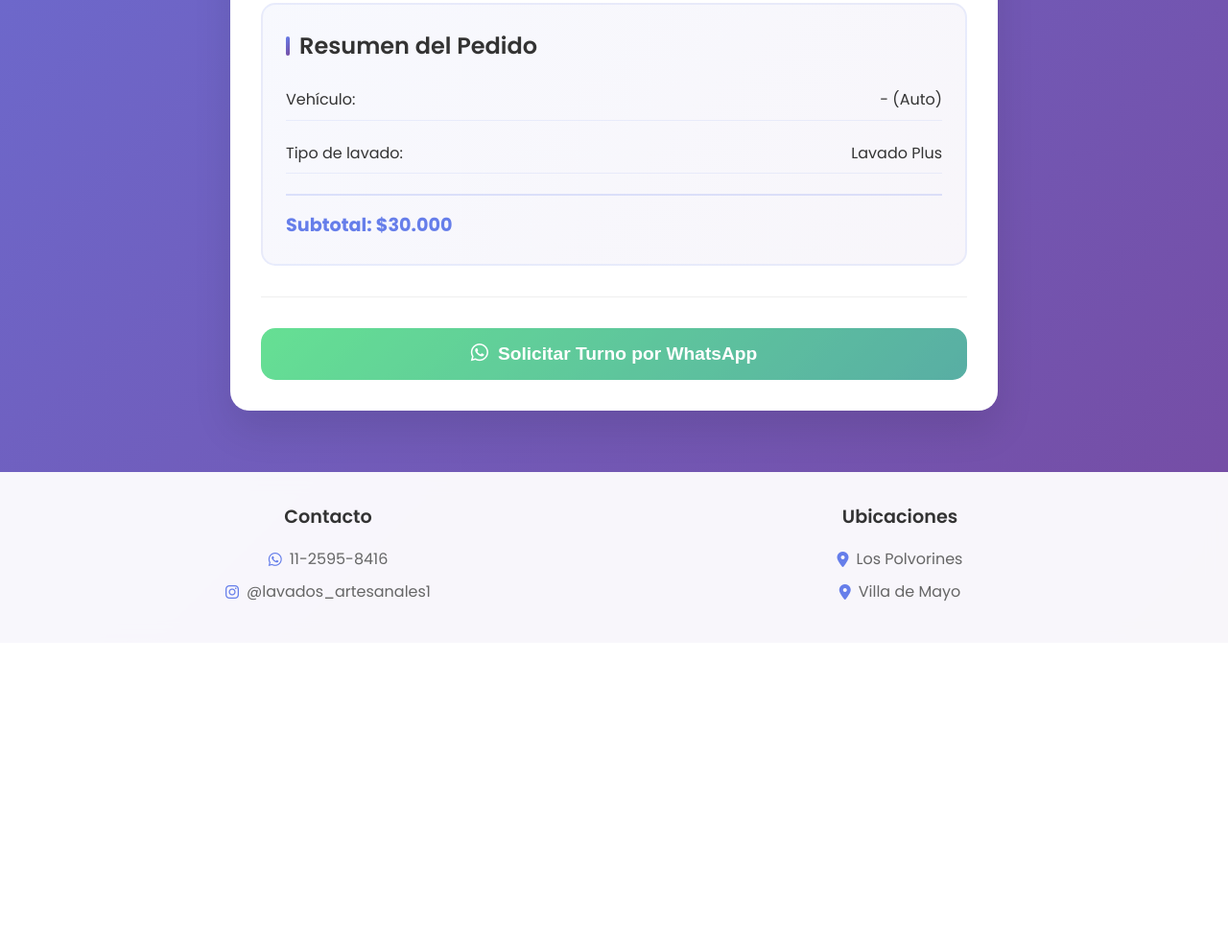
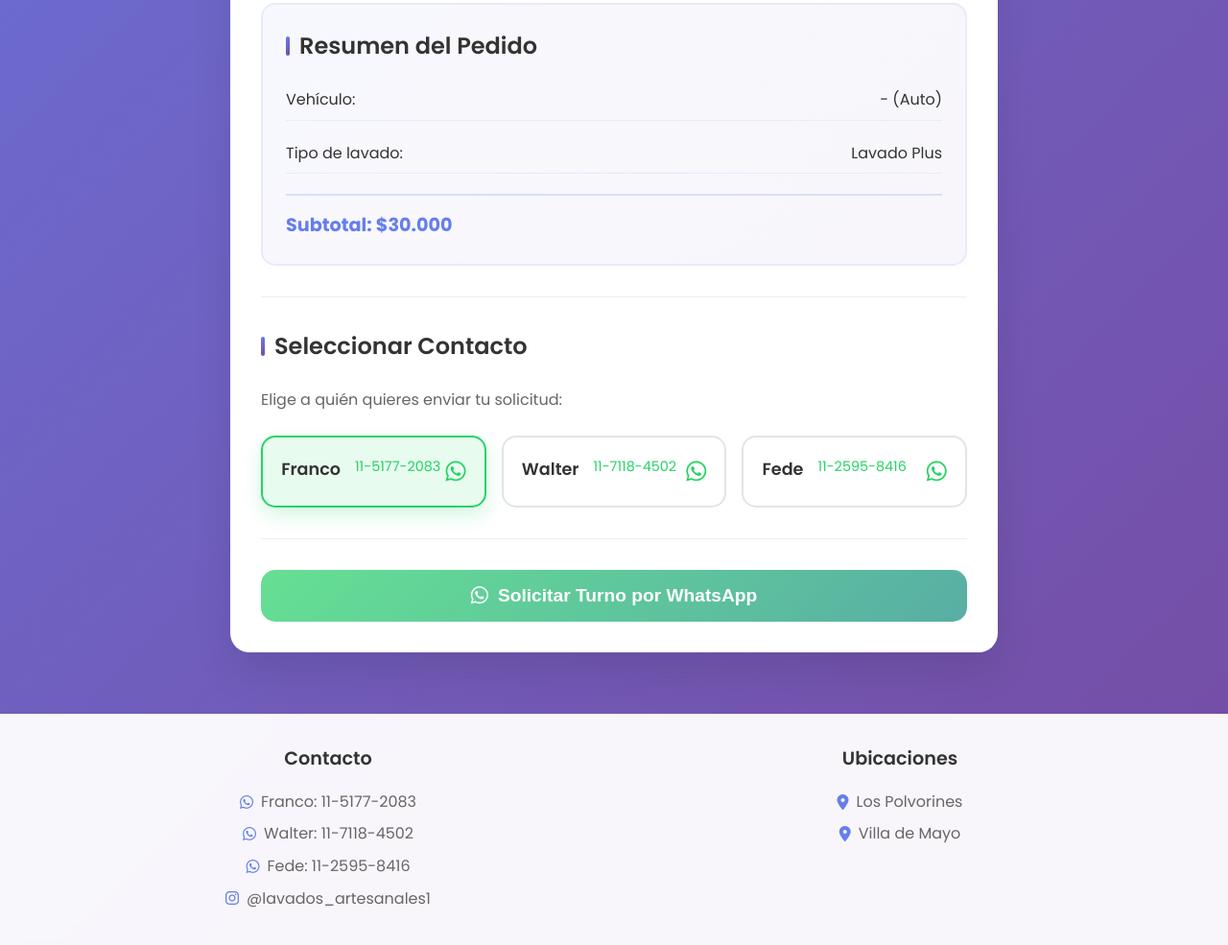
Before and after one commit to fedecrozz/App-lavadero, a plain HTML site: page index.html in a window 1280 px wide. Shown: the part 1515-2500 px from the top of the page at 96% size. Before the commit the page ends 2185 px from the top, so only its background shows below. Drawn offline with Linux system fonts and the light colour scheme.

Commit message:
Seleccionar contacto

```diff
--- a/index.html
+++ b/index.html
@@ -18,7 +18,15 @@
             <div class="contact-info">
                 <div class="contact-item">
                     <i class="fab fa-whatsapp"></i>
-                    <span>11-2595-8416</span>
+                    <span>Franco: 11-5177-2083</span>
+                </div>
+                <div class="contact-item">
+                    <i class="fab fa-whatsapp"></i>
+                    <span>Walter: 11-7118-4502</span>
+                </div>
+                <div class="contact-item">
+                    <i class="fab fa-whatsapp"></i>
+                    <span>Fede: 11-2595-8416</span>
                 </div>
                 <div class="contact-item">
                     <i class="fab fa-instagram"></i>
@@ -180,6 +188,47 @@
                         </div>
                     </div>
 
+                    <!-- Selección de contacto -->
+                    <div class="form-section">
+                        <h3>Seleccionar Contacto</h3>
+                        <p class="contact-subtitle">Elige a quién quieres enviar tu solicitud:</p>
+
+                        <div class="contact-options">
+                            <div class="contact-option">
+                                <input type="radio" id="franco" name="contactChoice" value="franco" checked>
+                                <label for="franco" class="contact-card">
+                                    <div class="contact-info">
+                                        <h4>Franco</h4>
+                                        <span class="contact-number">11-5177-2083</span>
+                                    </div>
+                                    <i class="fab fa-whatsapp"></i>
+                                </label>
+                            </div>
+
+                            <div class="contact-option">
+                                <input type="radio" id="walter" name="contactChoice" value="walter">
+                                <label for="walter" class="contact-card">
+                                    <div class="contact-info">
+                                        <h4>Walter</h4>
+                                        <span class="contact-number">11-7118-4502</span>
+                                    </div>
+                                    <i class="fab fa-whatsapp"></i>
+                                </label>
+                            </div>
+
+                            <div class="contact-option">
+                                <input type="radio" id="fede" name="contactChoice" value="fede">
+                                <label for="fede" class="contact-card">
+                                    <div class="contact-info">
+                                        <h4>Fede</h4>
+                                        <span class="contact-number">11-2595-8416</span>
+                                    </div>
+                                    <i class="fab fa-whatsapp"></i>
+                                </label>
+                            </div>
+                        </div>
+                    </div>
+
                     <button type="submit" class="submit-btn">
                         <i class="fab fa-whatsapp"></i>
                         Solicitar Turno por WhatsApp
@@ -194,7 +243,9 @@
             <div class="footer-content">
                 <div class="footer-section">
                     <h4>Contacto</h4>
-                    <p><i class="fab fa-whatsapp"></i> 11-2595-8416</p>
+                    <p><i class="fab fa-whatsapp"></i> Franco: 11-5177-2083</p>
+                    <p><i class="fab fa-whatsapp"></i> Walter: 11-7118-4502</p>
+                    <p><i class="fab fa-whatsapp"></i> Fede: 11-2595-8416</p>
                     <p><i class="fab fa-instagram"></i> @lavados_artesanales1</p>
                 </div>
                 <div class="footer-section">
--- a/script.js
+++ b/script.js
@@ -22,6 +22,7 @@ const vehicleModelInput = document.getElementById('vehicleModel');
 const washTypeInputs = document.querySelectorAll('input[name="washType"]');
 const customServicesSection = document.getElementById('customServices');
 const customServiceInputs = document.querySelectorAll('input[name="customServices"]');
+const contactChoiceInputs = document.querySelectorAll('input[name="contactChoice"]');
 const appointmentForm = document.getElementById('appointmentForm');
 
 // Elementos del resumen
@@ -191,8 +192,9 @@ function handleFormSubmit(event) {
     const vehicleModel = formData.get('vehicleModel');
     const vehicleType = formData.get('vehicleType');
     const washType = formData.get('washType');
+    const contactChoice = formData.get('contactChoice');
 
-    if (!vehicleModel || !vehicleType || !washType) {
+    if (!vehicleModel || !vehicleType || !washType || !contactChoice) {
         alert('Por favor completa todos los campos obligatorios.');
         return;
     }
@@ -200,8 +202,14 @@ function handleFormSubmit(event) {
     // Generar mensaje para WhatsApp
     const message = generateWhatsAppMessage(formData);
 
-    // Enviar a WhatsApp
-    const whatsappNumber = '1125958416';
+    // Obtener número de teléfono según la selección
+    const phoneNumbers = {
+        'franco': '1151772083',
+        'walter': '1171184502',
+        'fede': '1125958416'
+    };
+
+    const whatsappNumber = phoneNumbers[contactChoice];
     const whatsappUrl = `https://wa.me/${whatsappNumber}?text=${encodeURIComponent(message)}`;
 
     window.open(whatsappUrl, '_blank');
@@ -269,6 +277,40 @@ function generateWhatsAppMessage(formData) {
     return message;
 }
 
+// Función para solicitar información sobre servicios
+function solicitarInformacion() {
+    // Obtener el contacto seleccionado o usar Franco por defecto
+    const selectedContact = document.querySelector('input[name="contactChoice"]:checked');
+    const contactChoice = selectedContact ? selectedContact.value : 'franco';
+
+    const phoneNumbers = {
+        'franco': '1151772083',
+        'walter': '1171184502',
+        'fede': '1125958416'
+    };
+
+    const contactNames = {
+        'franco': 'Franco',
+        'walter': 'Walter',
+        'fede': 'Fede'
+    };
+
+    const message = `¡Hola ${contactNames[contactChoice]}! Me gustaría recibir información detallada sobre sus servicios de lavado de autos.
+
+¿Podrían contarme más sobre:
+• Los diferentes tipos de lavado disponibles
+• Precios actualizados de servicios personalizados
+• Ubicaciones y horarios de atención
+• Cualquier promoción vigente
+
+¡Muchas gracias!`;
+
+    const whatsappNumber = phoneNumbers[contactChoice];
+    const whatsappUrl = `https://wa.me/${whatsappNumber}?text=${encodeURIComponent(message)}`;
+
+    window.open(whatsappUrl, '_blank');
+}
+
 // Funciones de utilidad
 function formatPrice(price) {
     return new Intl.NumberFormat('es-AR', {
@@ -290,8 +332,9 @@ function validateForm() {
     const vehicleModel = vehicleModelInput.value.trim();
     const vehicleType = vehicleTypeSelect.value;
     const washType = document.querySelector('input[name="washType"]:checked');
+    const contactChoice = document.querySelector('input[name="contactChoice"]:checked');
 
-    const isValid = vehicleModel && vehicleType && washType;
+    const isValid = vehicleModel && vehicleType && washType && contactChoice;
 
     const submitBtn = document.querySelector('.submit-btn');
     if (isValid) {
@@ -309,6 +352,9 @@ function validateForm() {
 vehicleModelInput.addEventListener('input', validateForm);
 vehicleTypeSelect.addEventListener('change', validateForm);
 washTypeInputs.forEach(input => {
+    input.addEventListener('change', validateForm);
+});
+contactChoiceInputs.forEach(input => {
     input.addEventListener('change', validateForm);
 });
 
--- a/styles.css
+++ b/styles.css
@@ -52,14 +52,15 @@ body {
 
 .contact-info {
     display: flex;
-    gap: 20px;
+    gap: 15px;
+    flex-wrap: wrap;
 }
 
 .contact-item {
     display: flex;
     align-items: center;
     gap: 5px;
-    font-size: 0.9rem;
+    font-size: 0.85rem;
     color: #666;
 }
 
@@ -515,3 +516,68 @@ body {
     font-weight: 600;
     color: #667eea;
 }
+
+/* Selección de contactos */
+.contact-subtitle {
+    color: #666;
+    margin-bottom: 1.5rem;
+    font-size: 1rem;
+}
+
+.contact-options {
+    display: grid;
+    grid-template-columns: repeat(auto-fit, minmax(200px, 1fr));
+    gap: 1rem;
+}
+
+.contact-option {
+    position: relative;
+}
+
+.contact-option input[type="radio"] {
+    display: none;
+}
+
+.contact-card {
+    display: flex;
+    align-items: center;
+    justify-content: space-between;
+    padding: 1.2rem;
+    border: 2px solid #e1e5e9;
+    border-radius: 15px;
+    cursor: pointer;
+    transition: all 0.3s ease;
+    background: white;
+    text-decoration: none;
+}
+
+.contact-card:hover {
+    border-color: #25d366;
+    background: rgba(37, 211, 102, 0.05);
+    transform: translateY(-2px);
+    box-shadow: 0 8px 20px rgba(37, 211, 102, 0.15);
+}
+
+.contact-option input[type="radio"]:checked + .contact-card {
+    border-color: #25d366;
+    background: rgba(37, 211, 102, 0.1);
+    box-shadow: 0 8px 20px rgba(37, 211, 102, 0.2);
+}
+
+.contact-info h4 {
+    font-size: 1.1rem;
+    font-weight: 600;
+    color: #333;
+    margin: 0 0 0.3rem 0;
+}
+
+.contact-number {
+    font-size: 0.9rem;
+    color: #25d366;
+    font-weight: 500;
+}
+
+.contact-card i {
+    font-size: 1.5rem;
+    color: #25d366;
+}
```
